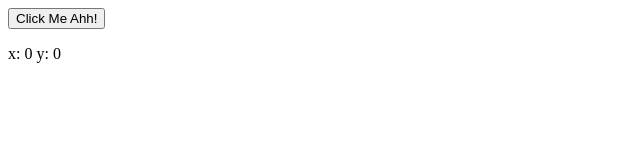
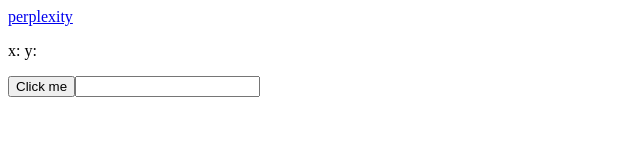
Before and after one commit to iamabhaydawar/Vuejs-learning_curve, a plain HTML site: page vue3events.html in a window 1280 px wide. Shown: the whole page, without its empty margins (0-640 px from the left). Drawn offline with nearby package versions, Linux system fonts and the light colour scheme.

Commit message:
Added Event modifiers

```diff
--- a/vue3events.html
+++ b/vue3events.html
@@ -8,10 +8,14 @@
 </head>
 <body>
     <div id="app">
-        <button v-on:click="buttonClick('Vue is exciting','hell0 vue3',$event)">Click Me Ahh!</button>
+
+        <!-- <div v-on:click.once="buttonClick('Vue is exciting-div','hell0 vue3',$event)">Something exiting
+            <button v-on:click.stop="buttonClick('Vue is exciting-button','hell0 vue3',$event)">Click Me Ahh!</button>
+        </div> -->
+        <a href="https://www.perplexity.ai" v-on:click.prevent="buttonClick('Vue is exciting-button - Link',$event)">perplexity</a>
         <p> x: {{ x }} y: {{ y }}</p>
-
-
+        <button v-on:click="pressEnter">Click me</button>
+        <input type="text" v-on:keyup.enter="pressEnter()"/>
     </div>
 </body>
 <script>
@@ -20,15 +24,18 @@
       setup(){
         let x = ref(0);
         let y = ref(0);
+        function pressEnter(){
+            alert("enterKey Pressed");
+        } return{pressEnter}
 
-        function buttonClick(message,message2,event){
-            x.value=event.x;
-            y.value=event.y;
-            console.log(event)
-            // alert(message);
-            // alert(message2);
-        }
-        return {buttonClick, x, y};
+        // function buttonClick(message,message2,event){
+        //     x.value=event.x;
+        //     y.value=event.y;
+        //     console.log(event)
+        //     alert(message);
+        //     alert(message2);
+        // }
+        // return {buttonClick, x, y};
       },
     }).mount("#app");
 </script>
```
Also changed, not shown: 1 other file.
